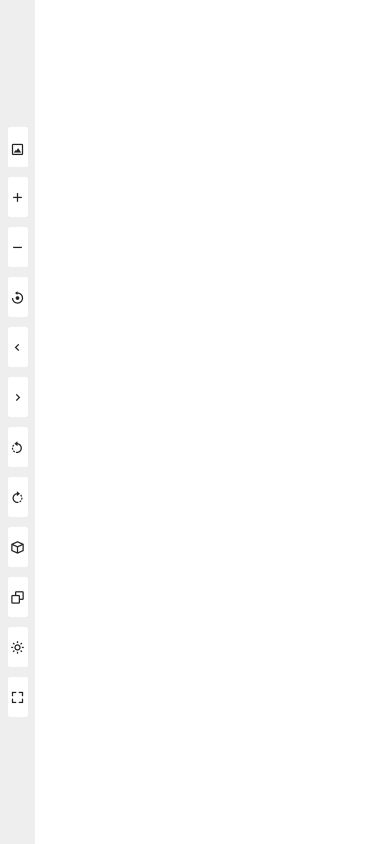
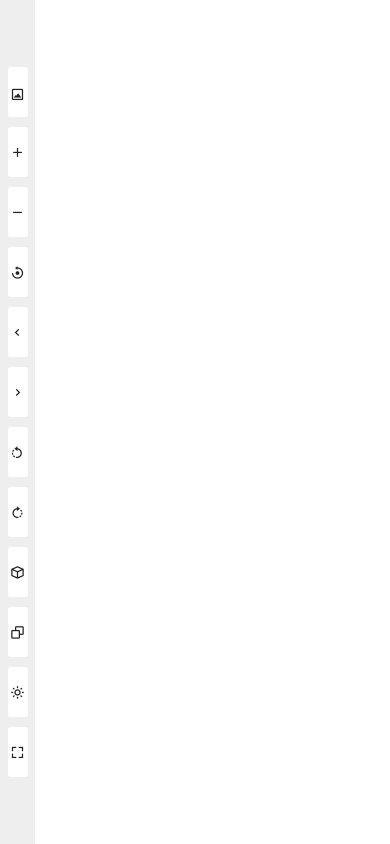
Before and after one commit to lullaby6/Sviewer, a plain HTML site: page index.html in a window 390 px wide. Drawn offline with nearby package versions, Linux system fonts and the light colour scheme; some packages are replaced by stand-ins of ours; a script that the page names is missing.

Commit message:
button height

```diff
--- a/assets/css/styles.css
+++ b/assets/css/styles.css
@@ -169,7 +169,7 @@ main {
 	}
 	.button{
 		font-size: 15px;
-		padding: 12.5px 2.5px;
+		padding: 17.5px 2.5px;
 	}
 	#upload {
 		height: 40px;
```
